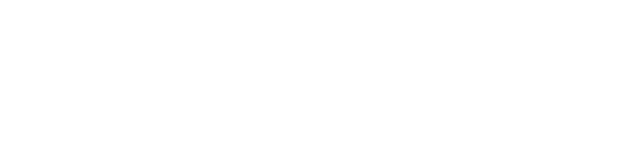
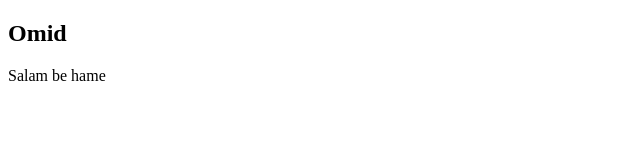
Before and after one commit to emilazborn/project-test, a plain HTML site: page index.html in a window 1280 px wide. Shown: the whole page, without its empty margins (0-640 px from the left). Drawn offline with Linux system fonts and the light colour scheme.

Commit message:
my comment

```diff
--- a/index.html
+++ b/index.html
@@ -7,6 +7,7 @@
     <title>Document</title>
 </head>
 <body>
-
+    <h2>Omid</h2>
+    <p>Salam be hame</p>
 </body>
 </html>
```
